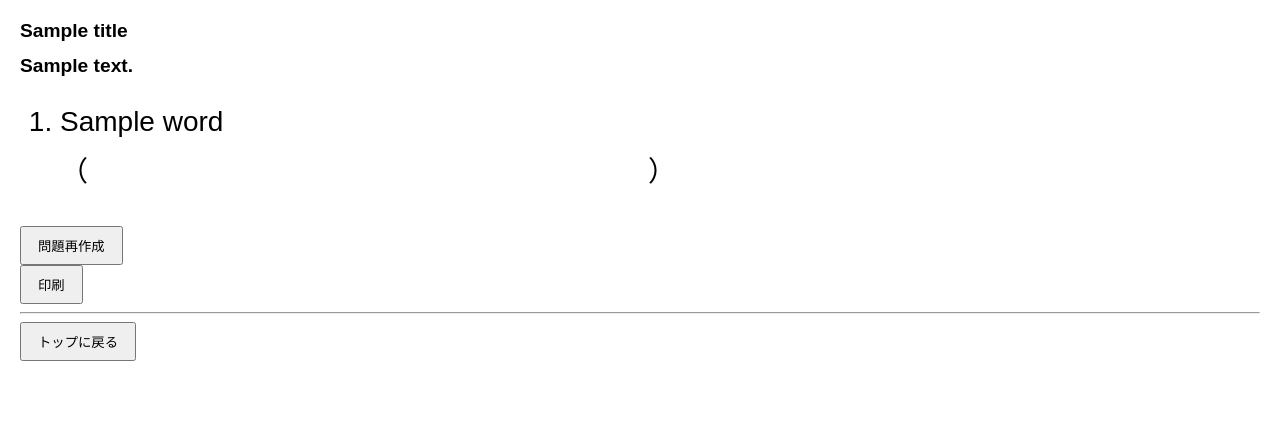
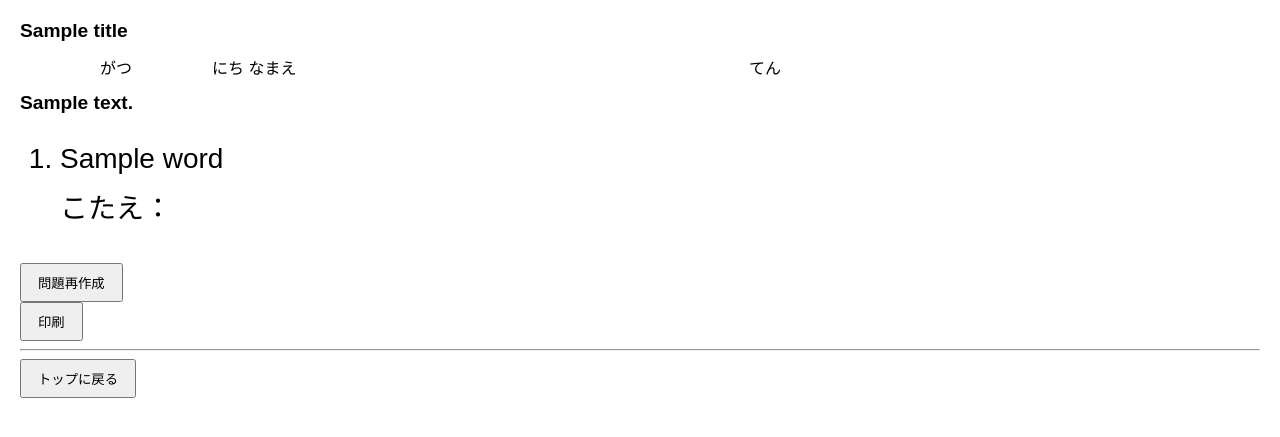
Before and after one commit to nrh2/StudyPrint, a Flask app: template narabikae/templates/narabikae_print.html in a window 1280 px wide. Shown: the top 437 px of the page. Run offline with Flask 3, Linux system fonts and the light colour scheme; the template is opened without the code that fills it: most values are stand-ins (such as "Sample title", 1, 10 or a date in 2020).

Commit message:
印刷用画面修正：日付・名前記入欄作成

```diff
--- a/common/constants.py
+++ b/common/constants.py
@@ -16,13 +16,13 @@ APP_INFO = {
 # シート情報
 SHEET_INFO = {
     "narabikae" : {
-        "label" : "ことば並び替え",
+        "label" : "ならびかえて できる ことばは？",
         "summary" : "文字を並び変えて正しいことばを作る練習",
         "endpoint" : "narabikae.index",
         "icon" : ""
     },
     "kana_hennkann": {
-        "label" : "かなカナ変換",
+        "label" : "ひらがな カタカナ へんかん",
         "summary" : "ひらがな／カタカナの変換練習",
         "endpoint" : "kana_hennkann.index",
         "icon" : ""
--- a/common/templates/worksheet_base.html
+++ b/common/templates/worksheet_base.html
@@ -7,7 +7,7 @@
 </head>
 <body>
     <!-- 共通タイトル -->
-    <h1 class="page-title">{{ title }}</h1>
+    <h1 class="page_title">{{ title }}</h1>
 
     <!-- flashメッセージ -->
     {% with messages = get_flashed_messages() %}
@@ -26,7 +26,7 @@
 
     <!-- トップに戻るボタン-->
     <form action="{{ url_for('top.index') }}" method="get">
-        <button type=""submit>トップに戻る</button>
+        <button class="no_print" type=""submit>トップに戻る</button>
     </form>
 </body>
 </html>
--- /dev/null
+++ b/common/templates/worksheet_print_base.html
@@ -0,0 +1,13 @@
+{% extends "worksheet_base.html" %}
+
+{% block content %}
+<!-- 日付・名前入力欄 -->
+<div class="print_date_name">
+    <span class="date_name_underline">　　　　　がつ　　　　　にち</span>
+    <span class="date_name_underline">なまえ　　　　　　　　　　　　　　　　　　　　　　</span>
+    <span class="date_name_underline">　　　　　　てん</span>
+</div>
+
+{% block print_content %}{% endblock %}
+
+{% endblock %}
--- a/narabikae/constants.py
+++ b/narabikae/constants.py
@@ -3,7 +3,7 @@
 # ==== 固定テキスト ====
 
 # 問題文テンプレート（{genre} 部分を置換）
-QUESTION_TEMPLATE = "ならびかえると {genre} のなまえになるよ。さぁ、ちょうせん！！"
+QUESTION_TEMPLATE = "ならびかえると {genre} のなまえになるよ。\nさぁ、ちょうせん！！"
 
 # ==== 設定値 ====
 # デフォルトの出題数
--- a/narabikae/templates/narabikae_print.html
+++ b/narabikae/templates/narabikae_print.html
@@ -1,25 +1,19 @@
-<!DOCTYPE html>
-<html lang="ja">
-<head>
-    <meta charset="UTF-8">
-    <title>{{ title }}</title>
-    <link rel="stylesheet" href="{{ url_for('static', filename='style.css') }}">
-</head>
-<body>
-    {% extends "workSheet_base.html" %}
-    {% block content %}
-    <h1>{{ question_text }}</h1>
+{% extends "workSheet_print_base.html" %}
+
+{% block print_content %}
+<h1 class="print_question">{{ question_text }}</h1>
 
 <ol class="print_page">
     {% for word in words %}
         <li>
             {{ word }}<br>
-                （　　　　　　　　　　　　　　　　　　　　）
+            <span class="print_question_underline">こたえ：　　　　　　　　　　　　　　　　　　　　　　　　　　　　　　　　　　</span>
         </li>
     {% endfor %}
 </ol>
 
 <!-- 問題再作成ボタン -->
+ <div class="no_print">
     <form action="{{ url_for('narabikae.index') }}" method="post" enctype="multipart/form-data">
         <input type="hidden" name="action" value="generate">
         <input type="hidden" name="question_count" value="{{ count }}">
@@ -28,6 +22,6 @@
     </form>
 
     <button onclick="window.print()">印刷</button>
+
+</div>
 {% endblock %}
-</body>
-</html>
```
Lines whose indentation alone changed are shown as unchanged.
